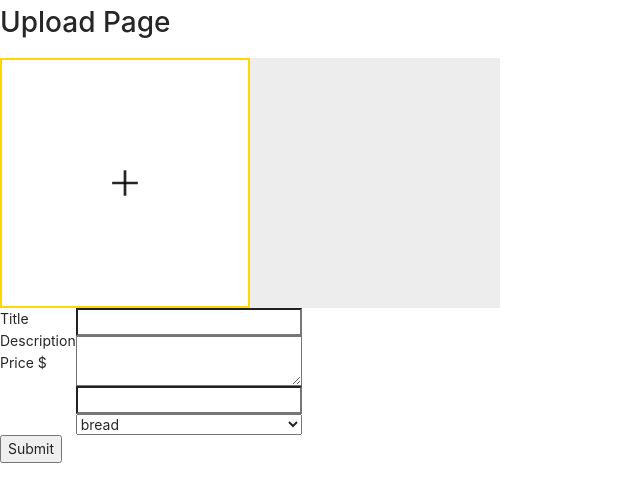
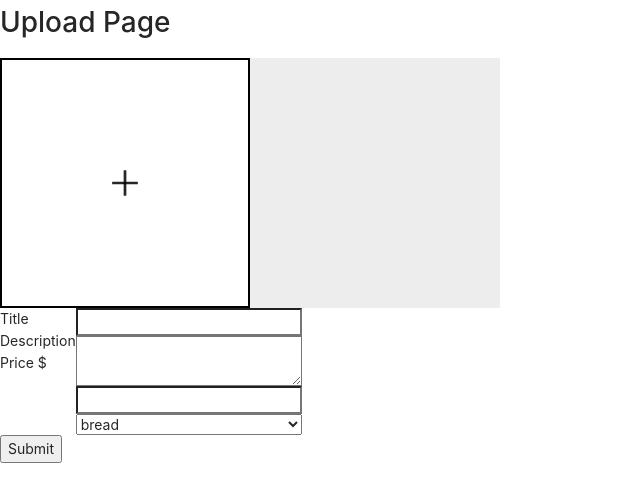
Before and after one commit to bora001/shopping, a React (Create React App) app in the folder client/: page /upload in a window 1280 px wide. Shown: the top 502 px of the page, without its empty margins (0-640 px from the left). Built offline with nearby package versions, Linux system fonts and the light colour scheme; the HTML template or start-up script is replaced by a standard one.

Commit message:
dropzone at uploadpage

```diff
--- a/client/src/pages/UploadPage/UploadPage.js
+++ b/client/src/pages/UploadPage/UploadPage.js
@@ -1,24 +1,32 @@
 import React from "react";
 import { PlusOutlined } from "@ant-design/icons";
+import Dropzone from "react-dropzone";
+
 function UploadPage() {
   return (
     <div>
       <h1>Upload Page</h1>
       <div>
         <div className="img_box" style={{ display: "flex" }}>
+          <Dropzone onDrop={(acceptedFiles) => console.log(acceptedFiles)}>
+            {({ getRootProps, getInputProps }) => (
               <div
-            className="img_left"
                 style={{
-              border: "2px solid gold",
                   width: "250px",
                   height: "250px",
                   display: "flex",
                   alignItems: "center",
                   justifyContent: "center",
+                  border: "2px solid black",
                 }}
+                {...getRootProps()}
               >
+                <input {...getInputProps()} />
                 <PlusOutlined style={{ fontSize: "32px" }} />
               </div>
+            )}
+          </Dropzone>
+
           <div
             className="img_right"
             style={{
--- a/package.json
+++ b/package.json
@@ -24,7 +24,8 @@
     "cookie-parser": "^1.4.6",
     "jsonwebtoken": "^8.5.1",
     "mongoose": "^6.0.13",
-    "nodemon": "^2.0.15"
+    "nodemon": "^2.0.15",
+    "react-dropzone": "^11.4.2"
   },
   "devDependencies": {
     "express": "^4.17.1"
```
Also changed, not shown: 1 other file (tests, documents, lock files or other folders). Lines whose indentation alone changed are shown as unchanged.
